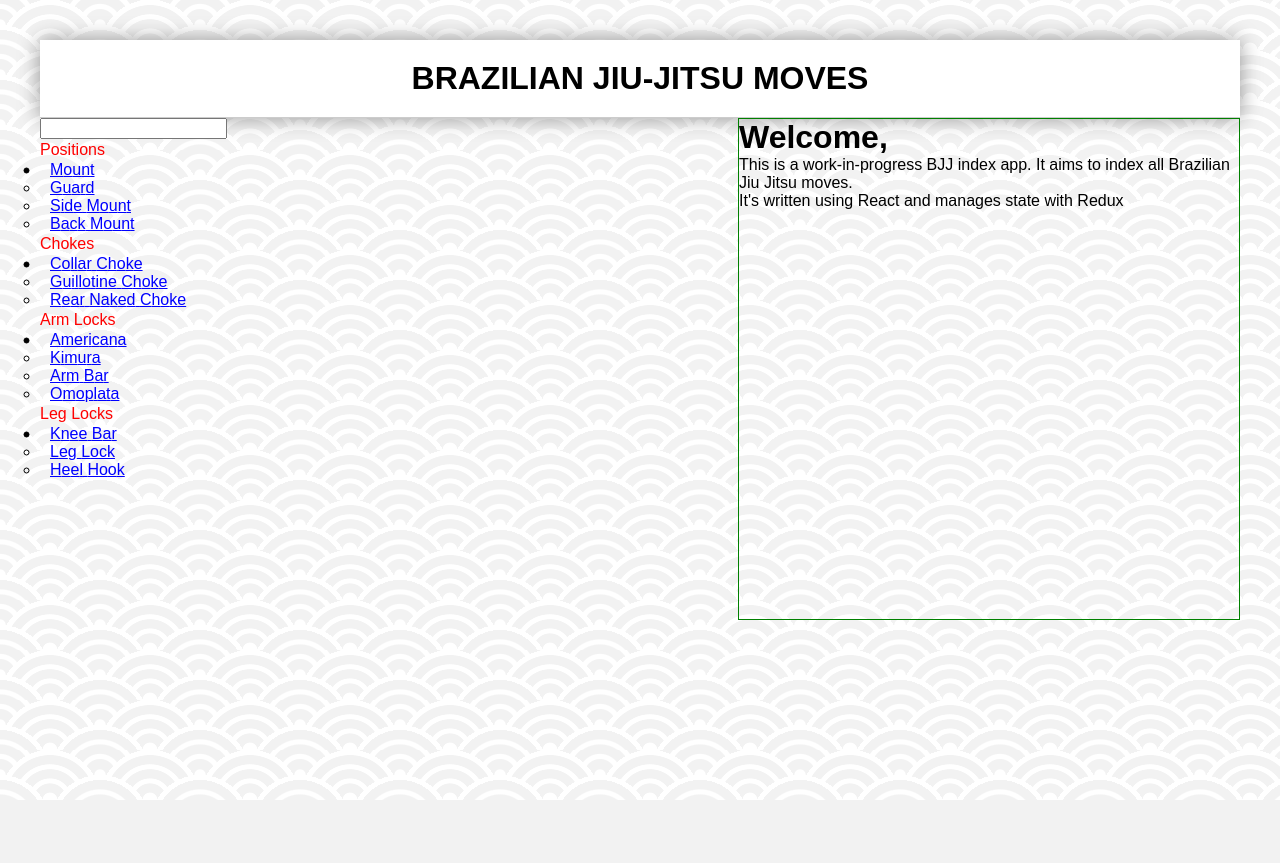
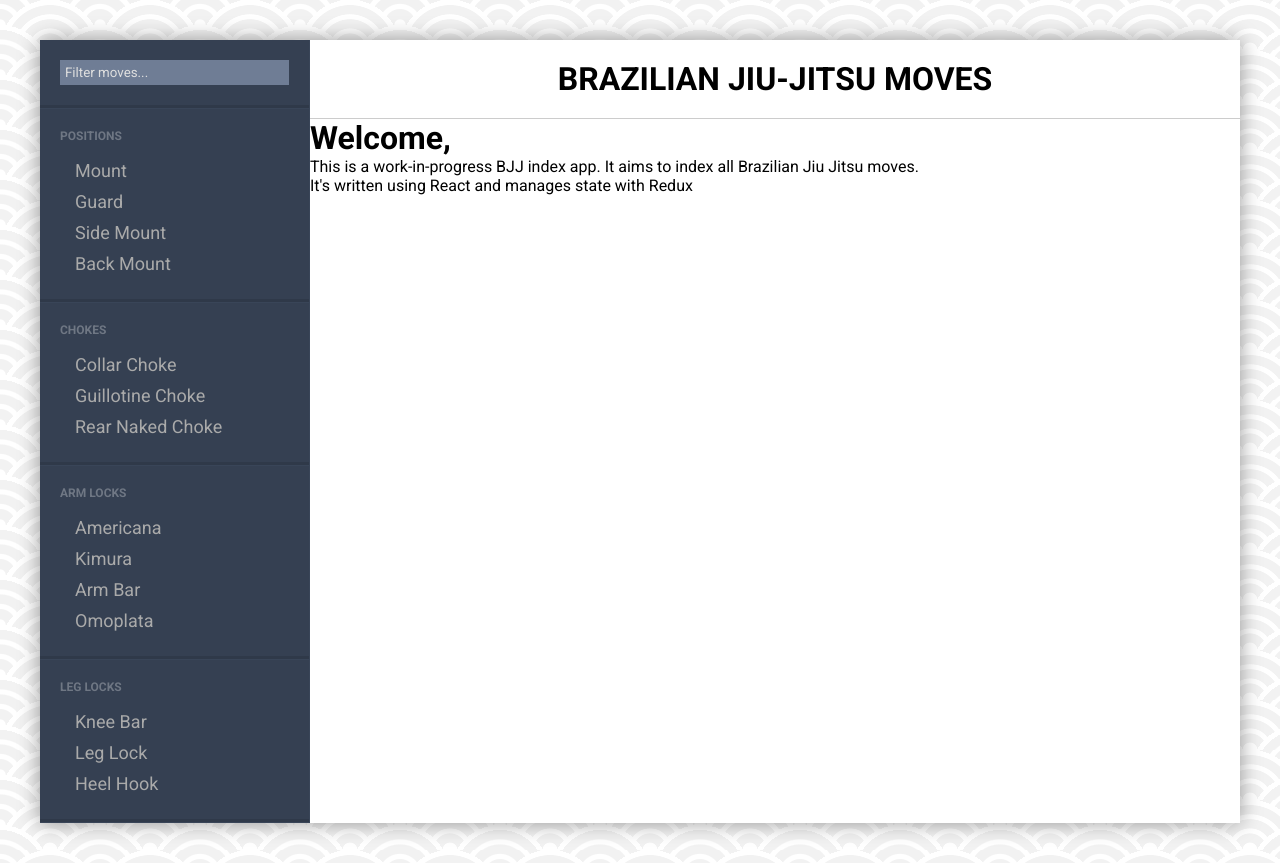
Before and after one commit to jillesme/bjj-moves, a React (Create React App) app: page / in a window 1280 px wide. Before the commit the page ends 800 px from the top, so only its background shows below. Built offline with nearby package versions, Linux system fonts and the light colour scheme.

Commit message:
Moar styles

```diff
--- a/src/App.css
+++ b/src/App.css
@@ -1,6 +1,14 @@
 * {
   margin: 0;
   padding: 0;
+  box-sizing: border-box;
+  font-family: 'Roboto', 'Helvetica', 'Arial', sans-serif;
+}
+
+.clearfix:after {
+  content: "";
+  display: table;
+  clear: both;
 }
 
 body {
@@ -21,8 +29,6 @@ body {
 
 .App {
   background: #FFF;
-  margin: 0 auto;
-  max-width: 1280px;
   width: 100%;
   box-shadow: 0px 0px 20px 0px rgba(0, 0, 0, 0.4);
 }
@@ -36,33 +42,86 @@ header h1 {
   text-transform: uppercase;
 }
 
+.content {
+  width: 77.5%;
+  float: right;
+}
+
 .MovesList {
+  width: 22.5%;
   float: left;
+  background: #354052;
+  border-right: solid 1px #394558;
+  border-bottom: solid 1px #394558;
+}
+
+.MovesList .search,
+.MovesList > ul {
+  padding: 20px;
+  border-bottom: solid 3px #2f3949;
+}
+
+.MovesList > ul {
+  border-top: solid 1px #394558;
+  list-style: none;
+  margin: 0;
+}
+.MovesList li {
+  list-style: none;
 }
 
 .MovesList input[type="text"] {
-  padding: 1px 3px;
+  padding: 5px;
+  display: block;
+  width: 100%;
+  background: #6f7d95;
+  border: none;
+  color: #FFF;
+}
+.MovesList input[type="text"]::placeholder {
+  color: #DFDFDF;
 }
 
 .MovesList > ul > li:first-child {
-  padding: 2px 0;
-  color: #F00;
-  list-style: none;
+  font-size: 12px;
+  text-transform: uppercase;
+  color: #6f7784;
+  font-weight: bold;
+  margin-bottom: 12px;
 }
 
 .MovesList ul ul li {
-  text-indent: 10px;
-}
-
-.MovesList ul ul li:hover {
-  text-decoration: underline;
-  cursor: pointer;
+  margin: 0;
 }
 
 .MovesList ul ul li a {
-  color: blue;
+  font-size: 18px;
+  display: block;
+  padding: 5px 5px 5px 15px;
+  color: #AAA;
+  text-decoration: none;
+  position: relative;
 }
 
+.MovesList ul ul li:hover a,
+.MovesList ul ul li a.active {
+  color: #FFF;
+}
+.MovesList ul ul li a:before {
+  content: '';
+  transition: all 0.3s ease-in-out;
+  position: absolute;
+  top: 50%;
+  left: 0;
+  width: 0;
+  height: 0;
+  border-style: solid;
+  border-width: 4px 0 4px 7px;
+  border-color: transparent transparent transparent #ffffff;
+  opacity: 0;
+  transform: translate(-10px, -50%);
+}
 .MovesList ul ul li a.active:before {
-  content: '👀';
+  opacity: 1;
+  transform: translate(0, -50%);
 }
--- a/src/App.js
+++ b/src/App.js
@@ -18,19 +18,20 @@ class ActualApp extends Component {
   render() {
     return (
       <Provider store={store}>
-        <div className="App">
-          <Header></Header>
-
+        <div className="App clearfix">
           <SideBar>
             {Object.keys(moves).map((move, k) => {
               return <Category key={k} title={move} items={moves[move]} />
             })}
           </SideBar>
 
-          <div style={{ height: '500px', width: '500px', border: '1px solid green', float: 'right '}}>
-            {this.props.children}
+          <div className="content">
+            <Header></Header>
+
+            <div>
+              {this.props.children}
+            </div>
           </div>
-
         </div>
       </Provider>
     );
--- a/src/SideBar.js
+++ b/src/SideBar.js
@@ -5,7 +5,9 @@ import { filterMoves } from './redux/actions.js';
 const SideBar = ({ userTyped, children }) => {
     return (
       <aside className="MovesList">
-        <input type="text" onChange={userTyped} />
+        <div className="search">
+          <input type="text" onChange={userTyped} placeholder="Filter moves..." />
+        </div>
         {children}
       </aside>
     );
```
